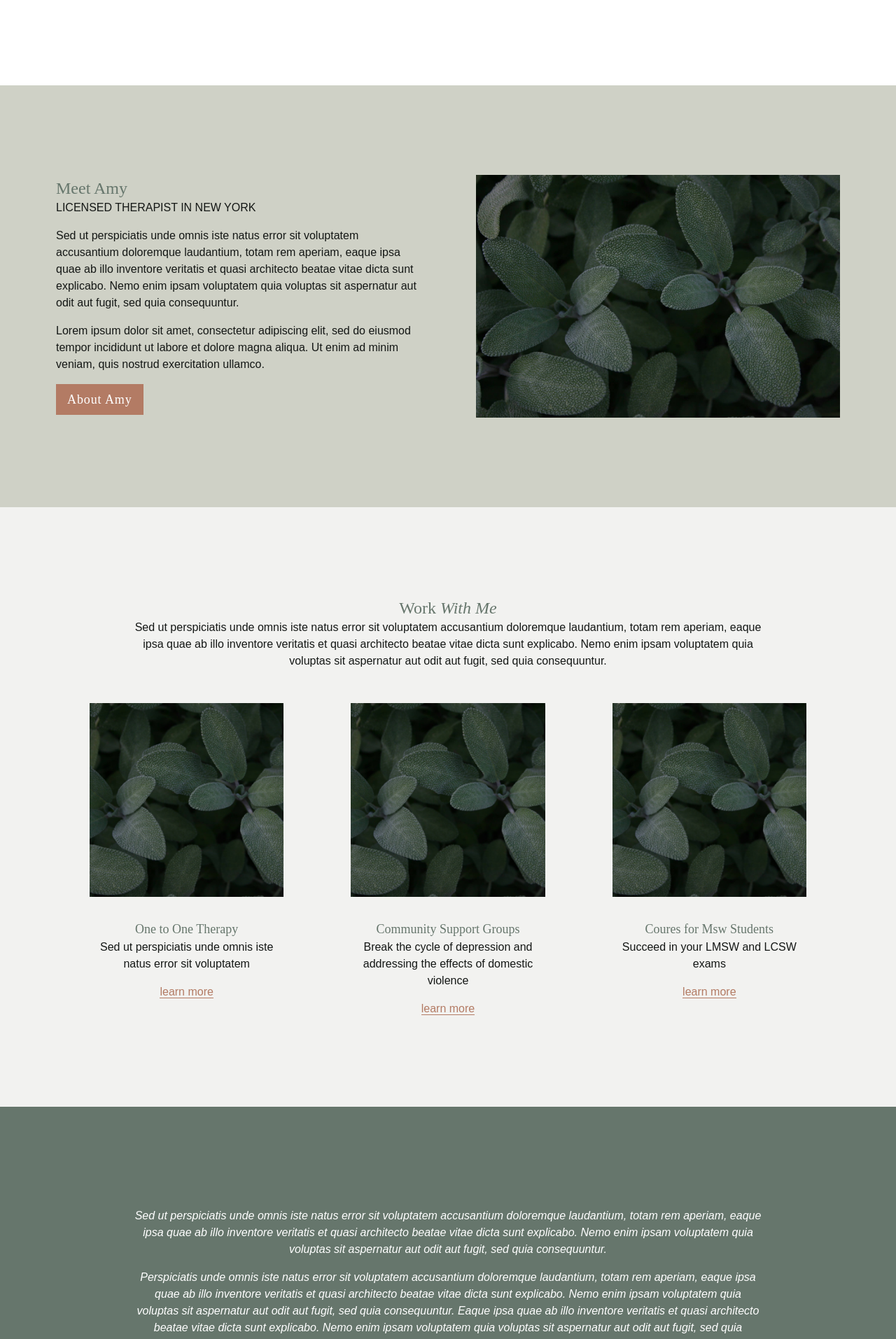
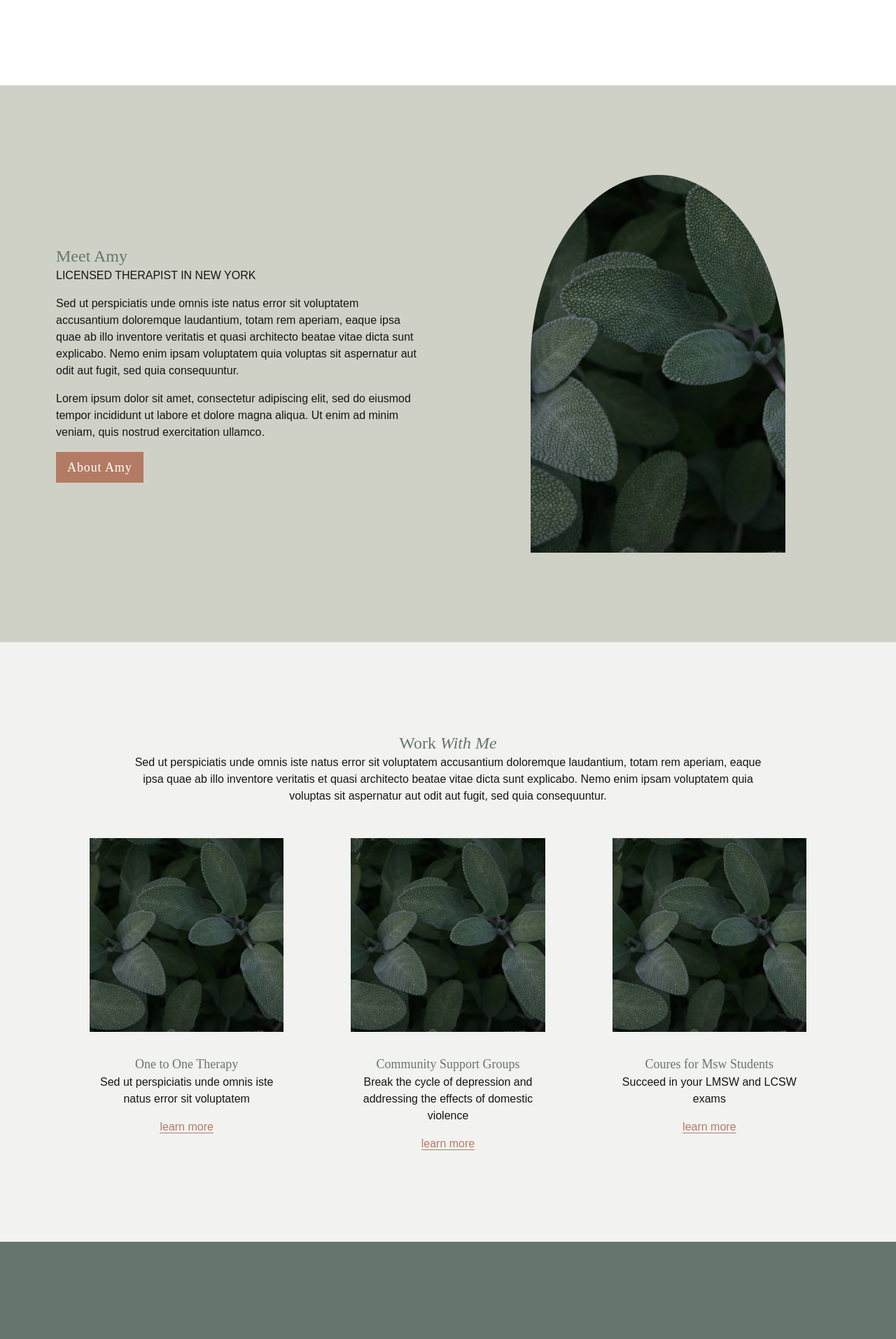
Before and after one commit to brittwoodard/gentle-within, a Jekyll site: the page built from index.html, in a window 1280 px wide. Shown: the part 2097-4011 px from the top of the page at 70% size. Built offline with Jekyll 4.4.1, drawn with Linux system fonts in a browser that asks for light colours; nearby versions of some CDN libraries; some web fonts are replaced.

Commit message:
bg-about image

```diff
--- a/assets/css/style.css
+++ b/assets/css/style.css
@@ -620,6 +620,18 @@ p:last-child {
   margin-left: auto;
   margin-right: auto;
 }
+.mx-10p {
+  margin-left: 10%;
+  margin-right: 10%;
+}
+.mx-\[20\%\] {
+  margin-left: 20%;
+  margin-right: 20%;
+}
+.mx-\[15\%\] {
+  margin-left: 15%;
+  margin-right: 15%;
+}
 .mb-12 {
   margin-bottom: 3rem;
 }
@@ -679,6 +691,9 @@ p:last-child {
 }
 .min-h-\[80vh\] {
   min-height: 80vh;
+}
+.min-h-\[60vh\] {
+  min-height: 60vh;
 }
 .w-\[25vw\] {
   width: 25vw;
@@ -750,9 +765,16 @@ p:last-child {
   margin-top: calc(0.5rem * calc(1 - var(--tw-space-y-reverse)));
   margin-bottom: calc(0.5rem * var(--tw-space-y-reverse));
 }
+.rounded-3xl {
+  border-radius: 1.5rem;
+}
 .rounded-t-\[15rem\] {
   border-top-left-radius: 15rem;
   border-top-right-radius: 15rem;
+}
+.rounded-t-\[50\%\] {
+  border-top-left-radius: 50%;
+  border-top-right-radius: 50%;
 }
 .border {
   border-width: 1px;
--- a/index.html
+++ b/index.html
@@ -168,9 +168,8 @@ seo:
   </div>
 
   <!-- Right Column / Image -->
-  <div>
-    <img src="{{ page.about.image.image_path }}" alt="{{ page.about.image.image_description }}">
-  </div>
+  <div class="bg-image-style min-h-[60vh] rounded-t-[50%] mx-[15%]" style="background-image: url('{{ page.about.image.image_path }}');"></div>
+
 </section>
 
 
```
Also changed, not shown: uploads/illustrations/gentle-within-16.svg, uploads/illustrations/gentle-within-19.svg.
